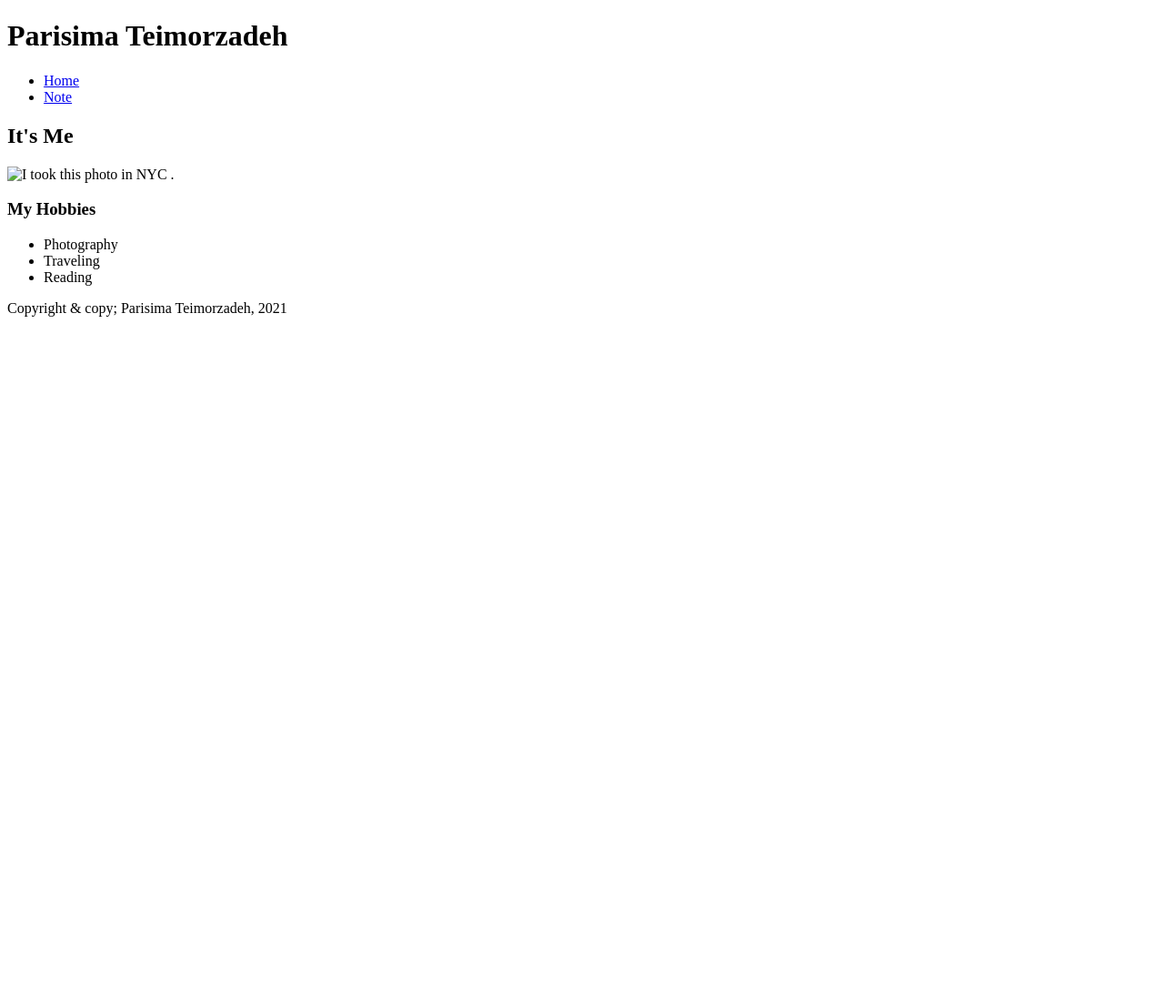
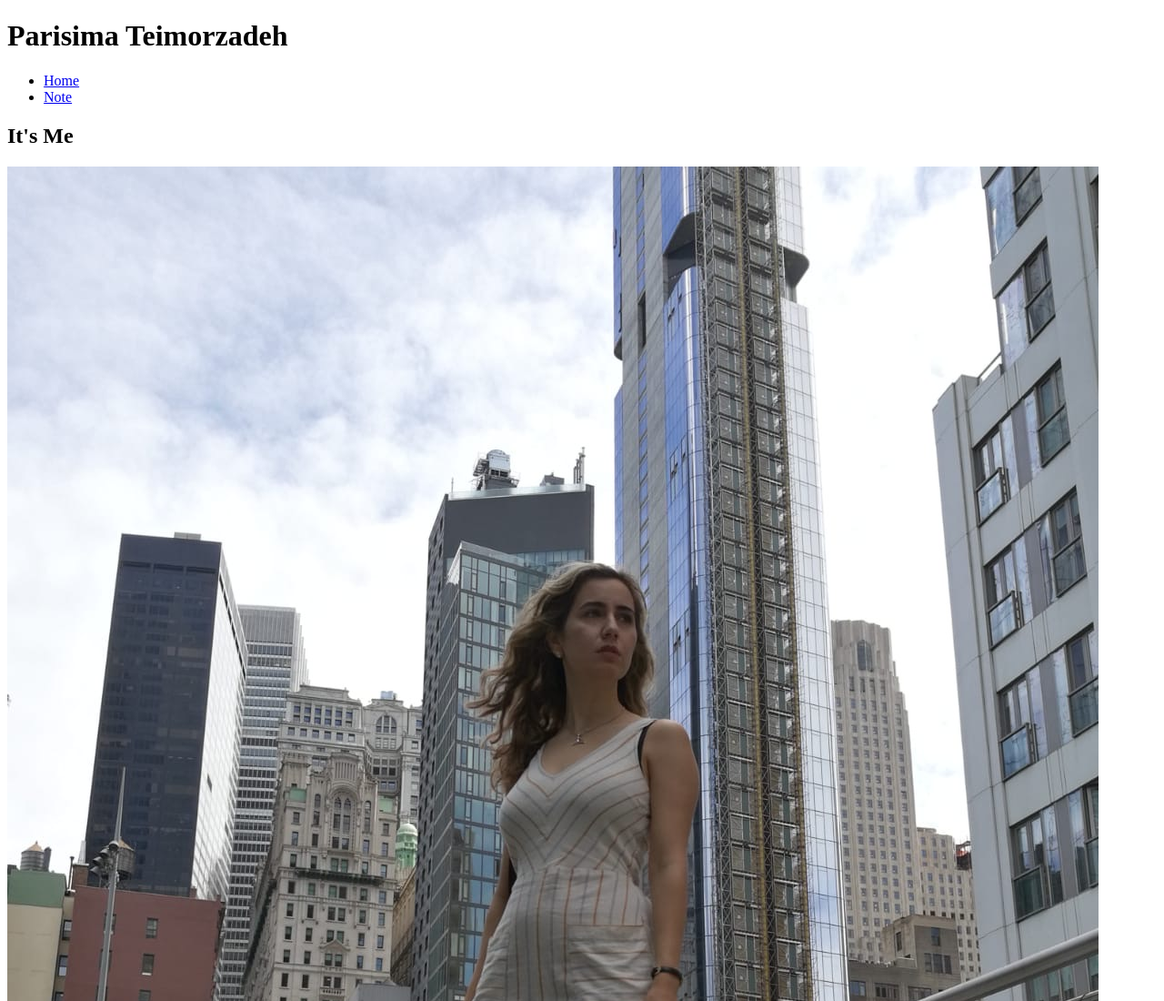
Before and after one commit to teim0002/teim0002.github.io, a plain HTML site: page html-assignment/index.html in a window 1280 px wide. Shown: the top 1100 px of the page at 91% size. Before the commit the page ends 800 px from the top, so only its background shows below. Drawn offline with Linux system fonts and the light colour scheme.

Commit message:
Adding Assignment

```diff
--- a/html-assignment/index.html
+++ b/html-assignment/index.html
@@ -28,7 +28,7 @@
         <article>
             <h2>It's Me</h2>
             <!-- adding image -->
-            <img src="images/Parisima.jpg" alt="I took this photo in NYC ." id="my-image" />
+            <img src="image/parisima.jpg" alt="I took this photo in NYC ." id="my-image" />
         </article>
         <aside>
             <h3> My Hobbies</h3>
```
